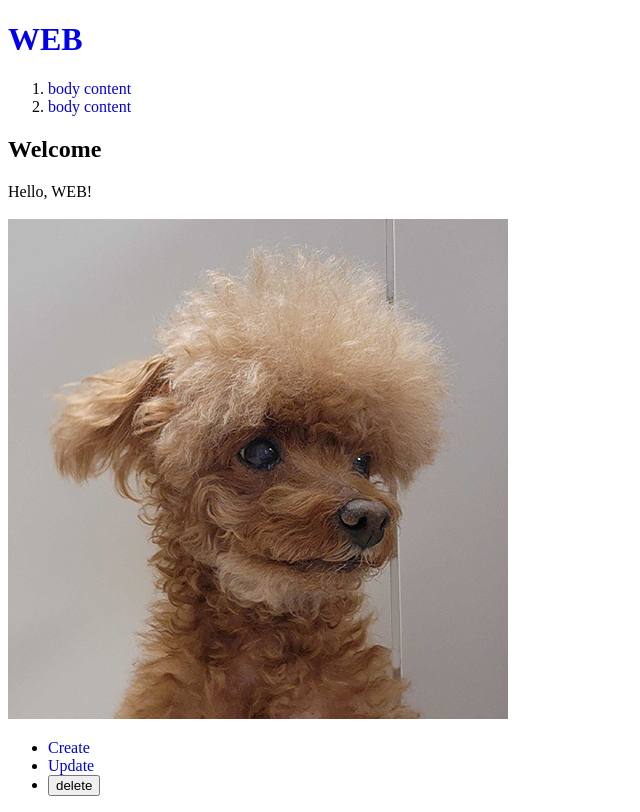
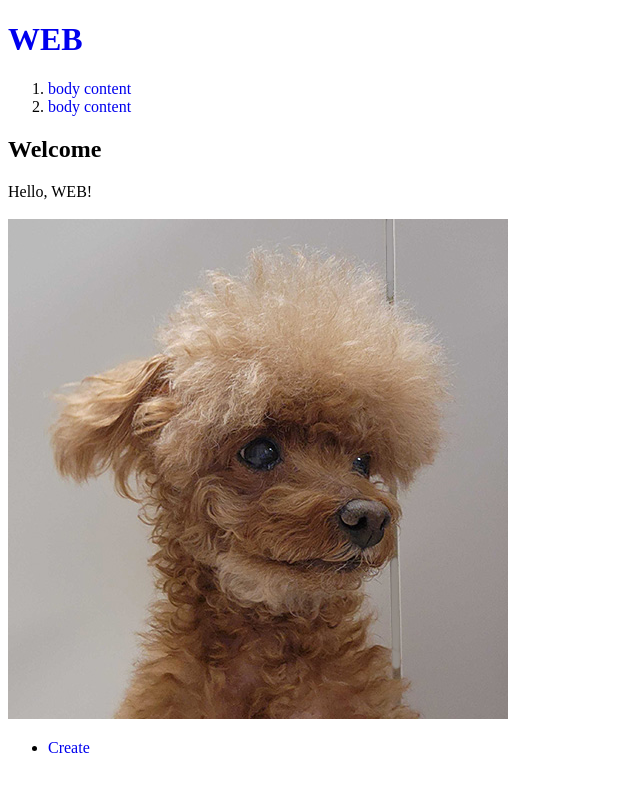
Before and after one commit to BeautyJeong/Next.js13, a Next.js app: page / in a window 1280 px wide. Shown: the whole page, without its empty margins (0-640 px from the left). Built offline with nearby package versions, Linux system fonts and the light colour scheme; data requests are answered from the project's data file.

Commit message:
update & delete버튼: useParams --- - home에 있을 때는 update & delete 버튼이 보이지 않다가 게시글 페이지로 이동하면 버튼이 생김

```diff
--- a/src/app/Control.tsx
+++ b/src/app/Control.tsx
@@ -1,12 +1,20 @@
 'use client'
 import Link from 'next/link';
+import { useParams } from 'next/navigation'
 
 export default function Control(){
+    const params = useParams();
+    const id = params.id;
+
     return (
-        <ul>
-            <li><Link href="/create">Create</Link></li>
-            <li><Link href="/update/1">Update</Link></li>
-            <li><input type="button" value="delete"/></li>
-        </ul>
+        <>
+            <ul>
+                <li><Link href="/create">Create</Link></li>
+                { id ? <>
+                    <li><Link href="/update/1">Update</Link></li>
+                    <li><input type="button" value="delete"/></li>
+                </> : null }
+            </ul>
+        </>
     )
 }
```
